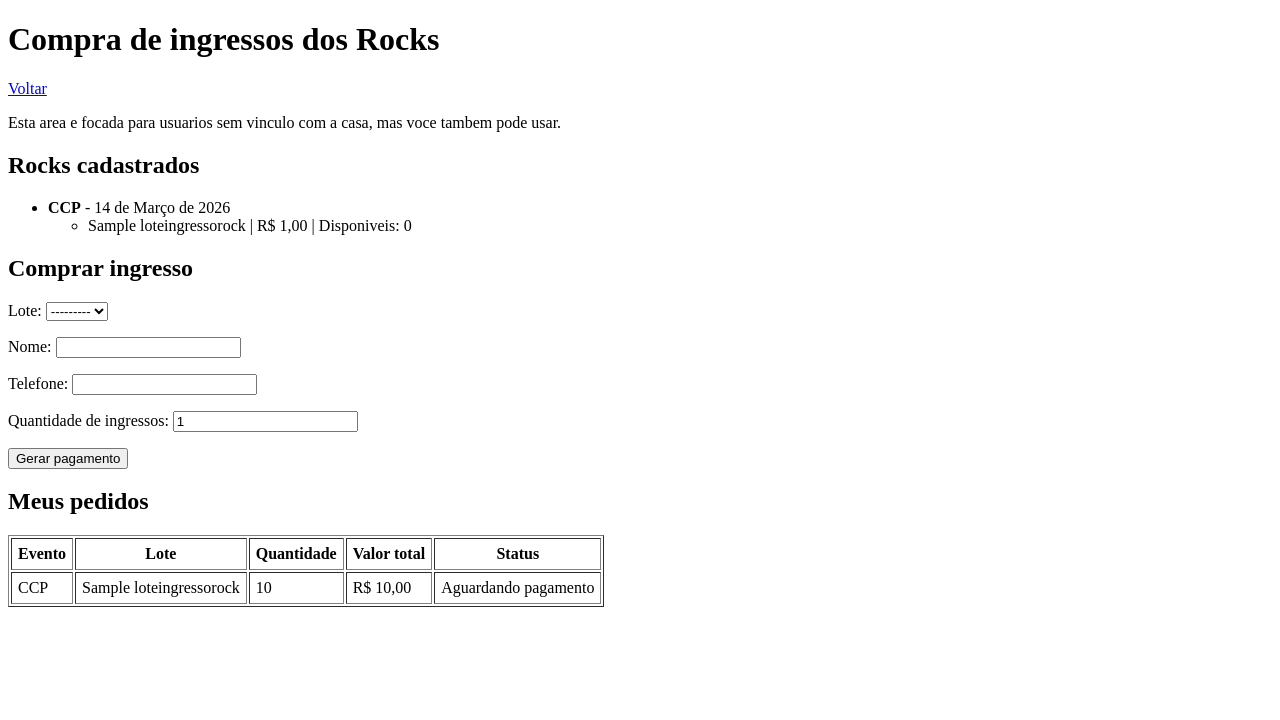
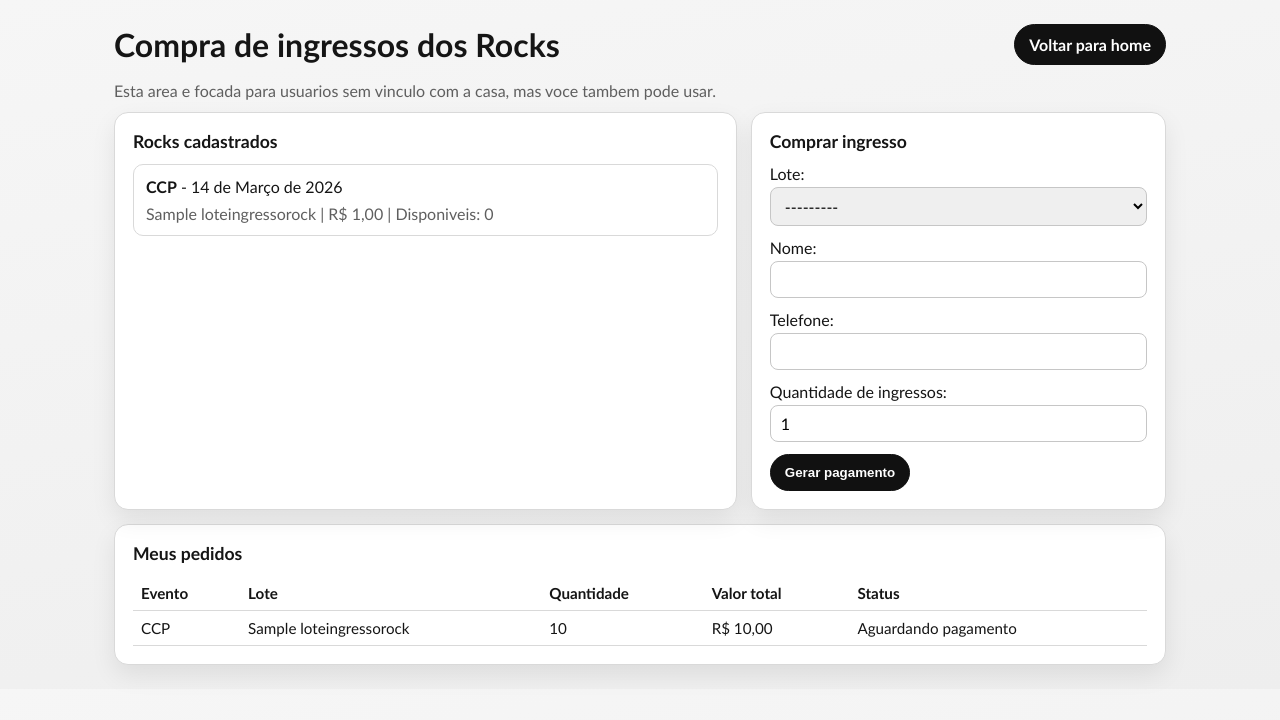
Before and after one commit to flavioeduardo670/rpf, a Django app: page /rock/comprar/ in a window 1280 px wide. Shown: the top 720 px of the page. Run offline with Django 5.2, Linux system fonts and the light colour scheme; a user stored in the database is signed in; data comes from the database, SQL or seed files in the repository; tables that the repository leaves empty hold one stand-in row (values such as "Sample post").

Commit message:
Permite vincular usuario sem morador a morador existente

```diff
--- a/core/templates/core/comprar_rocks.html
+++ b/core/templates/core/comprar_rocks.html
@@ -4,54 +4,184 @@
     <meta charset="UTF-8">
     <meta name="viewport" content="width=device-width, initial-scale=1.0">
     <title>Compra de ingressos Rock</title>
+    <style>
+        :root {
+            --bg: #f3f3f3;
+            --panel: #ffffff;
+            --ink: #151515;
+            --muted: #5f5f5f;
+            --line: #d9d9d9;
+            --radius: 14px;
+            --shadow: 0 10px 24px rgba(0,0,0,.08);
+        }
+
+        * { box-sizing: border-box; }
+
+        body {
+            margin: 0;
+            font-family: "Trebuchet MS", "Segoe UI", sans-serif;
+            color: var(--ink);
+            background: linear-gradient(170deg, #f6f6f6, #eeeeee);
+        }
+
+        .wrap {
+            max-width: 1100px;
+            margin: 0 auto;
+            padding: 24px;
+        }
+
+        .topbar {
+            display: flex;
+            justify-content: space-between;
+            align-items: center;
+            gap: 12px;
+            margin-bottom: 16px;
+        }
+
+        .title { margin: 0; }
+
+        .btn {
+            display: inline-flex;
+            align-items: center;
+            justify-content: center;
+            text-decoration: none;
+            padding: 10px 14px;
+            border-radius: 999px;
+            border: 1px solid #111;
+            background: #111;
+            color: #fff;
+            font-weight: 700;
+            cursor: pointer;
+        }
+
+        .grid {
+            display: grid;
+            grid-template-columns: 1.2fr .8fr;
+            gap: 14px;
+        }
+
+        .card {
+            background: var(--panel);
+            border: 1px solid var(--line);
+            border-radius: var(--radius);
+            box-shadow: var(--shadow);
+            padding: 18px;
+        }
+
+        .card h2 {
+            margin: 0 0 12px;
+            font-size: 1.1rem;
+        }
+
+        .evento {
+            border: 1px solid var(--line);
+            border-radius: 10px;
+            padding: 12px;
+            margin-bottom: 10px;
+        }
+
+        .evento p { margin: 0 0 8px; }
+        .muted { color: var(--muted); }
+        .hint { margin: 0 0 12px; color: var(--muted); }
+
+        form p {
+            margin: 0 0 12px;
+            display: flex;
+            flex-direction: column;
+            gap: 4px;
+        }
+
+        input, select {
+            padding: 8px 10px;
+            border: 1px solid #c6c6c6;
+            border-radius: 8px;
+            font: inherit;
+        }
+
+        table {
+            width: 100%;
+            border-collapse: collapse;
+            font-size: .95rem;
+        }
+
+        th, td {
+            border-bottom: 1px solid var(--line);
+            padding: 8px;
+            text-align: left;
+        }
+
+        .qr-code {
+            width: 220px;
+            max-width: 100%;
+            border: 1px solid var(--line);
+            border-radius: 8px;
+            margin-bottom: 12px;
+        }
+
+        @media (max-width: 900px) {
+            .wrap { padding: 14px; }
+            .grid { grid-template-columns: 1fr; }
+            .topbar { flex-direction: column; align-items: flex-start; }
+            .btn { width: 100%; }
+        }
+    </style>
 </head>
 <body>
-    <h1>Compra de ingressos dos Rocks</h1>
-    <a href="{% url 'home' %}">Voltar</a>
+    <main class="wrap">
+        <header class="topbar">
+            <h1 class="title">Compra de ingressos dos Rocks</h1>
+            <a href="{% url 'home' %}" class="btn">Voltar para home</a>
+        </header>
 
         {% if morador %}
-    <p>Esta area e focada para usuarios sem vinculo com a casa, mas voce tambem pode usar.</p>
+        <p class="hint">Esta area e focada para usuarios sem vinculo com a casa, mas voce tambem pode usar.</p>
         {% endif %}
 
+        <section class="grid">
+            <article class="card">
                 <h2>Rocks cadastrados</h2>
-    <ul>
                 {% for evento in eventos %}
-        <li>
-            <strong>{{ evento.nome }}</strong> - {{ evento.data }}
-            <ul>
+                <div class="evento">
+                    <p><strong>{{ evento.nome }}</strong> - {{ evento.data }}</p>
+                    <div class="muted">
                         {% for lote in evento.lotes.all %}
-                <li>{{ lote.nome }} | R$ {{ lote.preco }} | Disponiveis: {{ lote.quantidade_disponivel }}</li>
+                            <div>{{ lote.nome }} | R$ {{ lote.preco }} | Disponiveis: {{ lote.quantidade_disponivel }}</div>
                         {% empty %}
-                <li>Sem lotes cadastrados</li>
+                            <div>Sem lotes cadastrados</div>
                         {% endfor %}
-            </ul>
-        </li>
+                    </div>
+                </div>
                 {% empty %}
-        <li>Nenhum rock cadastrado.</li>
+                <p class="muted">Nenhum rock cadastrado.</p>
                 {% endfor %}
-    </ul>
+            </article>
 
+            <article class="card">
                 <h2>Comprar ingresso</h2>
                 <form method="post">
                     {% csrf_token %}
                     {{ compra_form.as_p }}
-        <button type="submit" name="iniciar_compra" value="1">Gerar pagamento</button>
+                    <button type="submit" class="btn" name="iniciar_compra" value="1">Gerar pagamento</button>
                 </form>
 
                 {% if pedido_pagamento %}
+                <hr>
                 <h2>Pagamento</h2>
                 <p>Pedido #{{ pedido_pagamento.id }} - Evento {{ pedido_pagamento.rock_evento.nome }} - Valor total R$ {{ pedido_pagamento.valor_total }}</p>
                 {% if qr_code_url %}
-    <img src="{{ qr_code_url }}" alt="QR Code do pagamento">
+                <img src="{{ qr_code_url }}" alt="QR Code do pagamento" class="qr-code">
                 {% endif %}
                 <form method="post">
                     {% csrf_token %}
-        <button type="submit" name="confirmar_pagamento" value="{{ pedido_pagamento.id }}">Ja paguei e quero entrar na lista</button>
+                    <button type="submit" class="btn" name="confirmar_pagamento" value="{{ pedido_pagamento.id }}">Ja paguei e quero entrar na lista</button>
                 </form>
                 {% endif %}
+            </article>
+        </section>
 
+        <section class="card" style="margin-top: 14px;">
             <h2>Meus pedidos</h2>
-    <table border="1" cellpadding="6">
+            <table>
                 <tr>
                     <th>Evento</th>
                     <th>Lote</th>
@@ -71,5 +201,7 @@
                 <tr><td colspan="5">Sem pedidos.</td></tr>
                 {% endfor %}
             </table>
+        </section>
+    </main>
 </body>
 </html>
--- a/core/views/legacy.py
+++ b/core/views/legacy.py
@@ -290,6 +290,7 @@ def gerenciar_acessos(request):
     acessos_usuarios_qs = AcessoUsuario.objects.select_related('user').filter(
         user__in=usuarios_sem_morador
     ).order_by('user__username')
+    moradores_sem_usuario = Morador.objects.filter(user__isnull=True).order_by('ordem_hierarquia', 'nome')
 
     if request.method == 'POST':
         formset = AcessoMoradorFormSet(request.POST, queryset=moradores_qs)
@@ -297,6 +298,24 @@ def gerenciar_acessos(request):
         if formset.is_valid() and usuario_formset.is_valid():
             formset.save()
             usuario_formset.save()
+            moradores_livres = {
+                morador.id: morador
+                for morador in Morador.objects.filter(user__isnull=True)
+            }
+            for acesso_usuario in acessos_usuarios_qs:
+                morador_id = request.POST.get(f'vinculo_morador_{acesso_usuario.user_id}')
+                if not morador_id:
+                    continue
+                try:
+                    morador_id = int(morador_id)
+                except (TypeError, ValueError):
+                    continue
+                morador = moradores_livres.get(morador_id)
+                if not morador:
+                    continue
+                morador.user = acesso_usuario.user
+                morador.save(update_fields=['user'])
+                moradores_livres.pop(morador_id, None)
             return redirect('gerenciar_acessos')
     else:
         formset = AcessoMoradorFormSet(queryset=moradores_qs)
@@ -305,7 +324,7 @@ def gerenciar_acessos(request):
     return render(
         request,
         'core/gerenciar_acessos.html',
-        {'formset': formset, 'usuario_formset': usuario_formset},
+        {'formset': formset, 'usuario_formset': usuario_formset, 'moradores_sem_usuario': moradores_sem_usuario},
     )
 
 
```
Also changed, not shown: core/templates/core/gerenciar_acessos.html (+10 -1 lines), core/templates/core/home.html (+16 -10 lines). Lines whose indentation alone changed are shown as unchanged.
